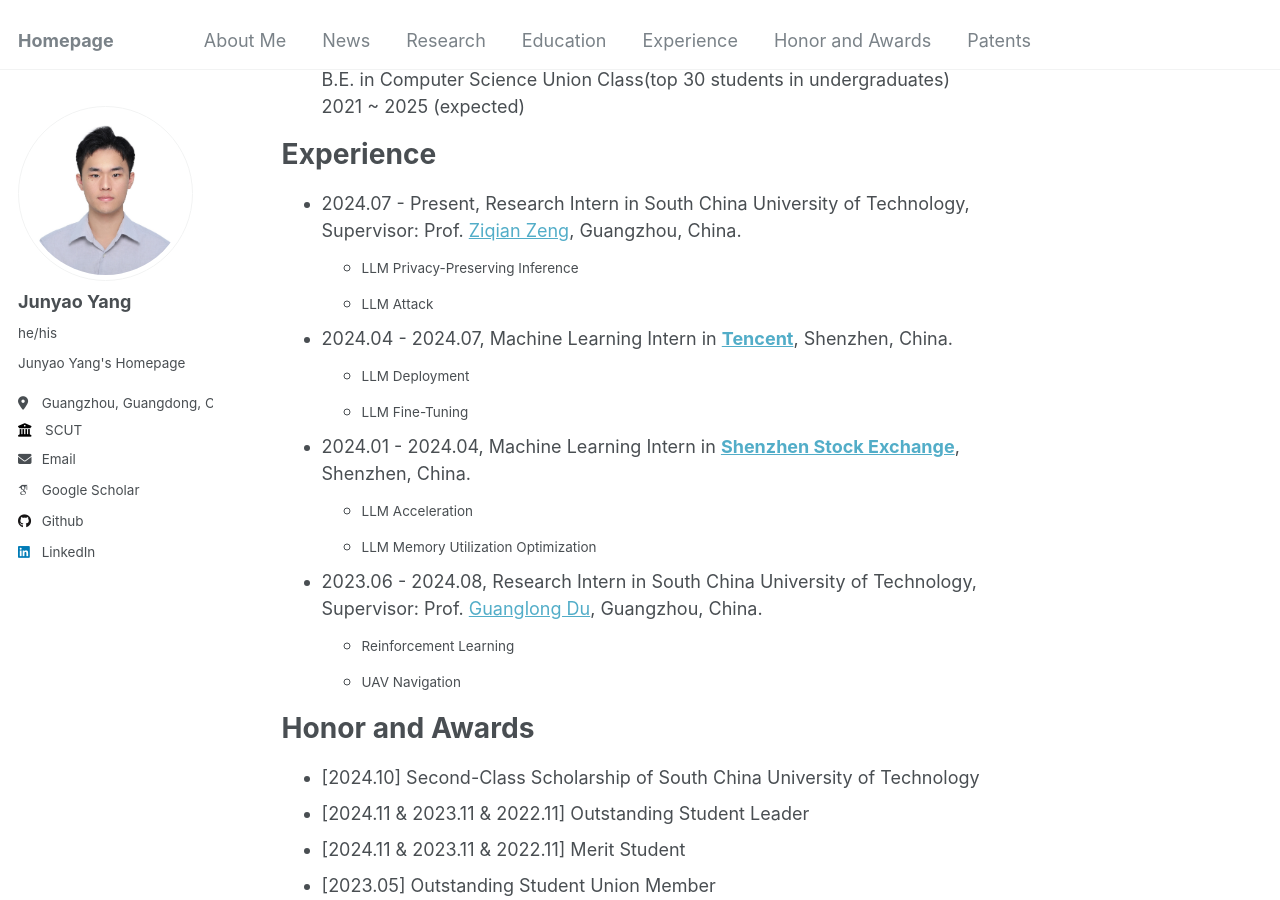
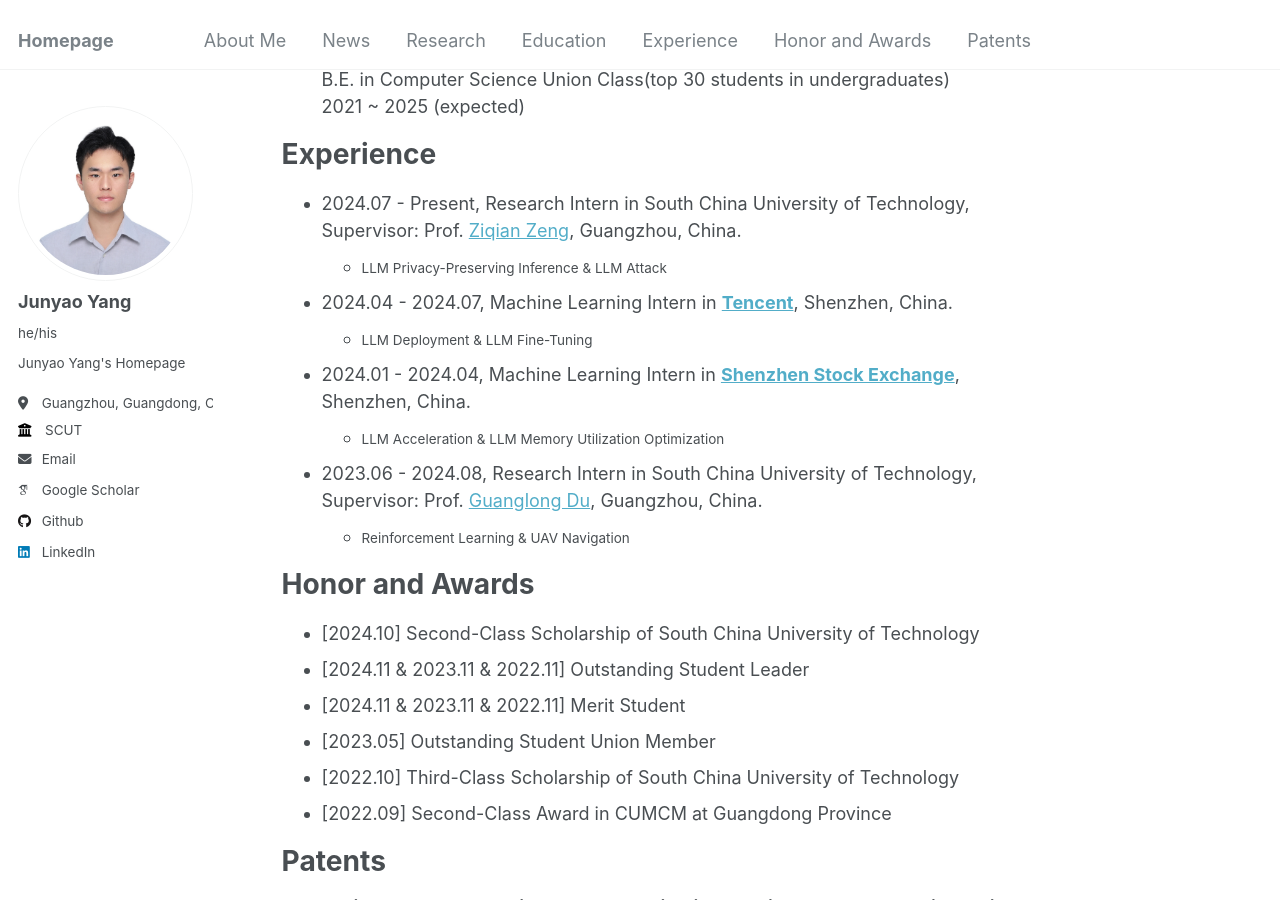
Before and after one commit to jyyang26/jyyang26.github.io, a Jekyll site: the page built from _pages/about.md, in a window 1280 px wide and 900 px high, scrolled down 910 px. Built offline with Jekyll 4.4.1, drawn with Linux system fonts in a browser that asks for light colours; some web fonts are replaced.

```diff
--- a/_pages/about.md
+++ b/_pages/about.md
@@ -36,17 +36,13 @@ Education
 Experience
 ======
 - 2024.07 - Present, Research Intern in South China University of Technology, Supervisor: Prof. [Ziqian Zeng](https://ziqianzeng.github.io/),     Guangzhou, China.
-  - <small>LLM Privacy-Preserving Inference</small>
-  - <small>LLM Attack</small>
+  - <small>LLM Privacy-Preserving Inference & LLM Attack</small>
 - 2024.04 - 2024.07, Machine Learning Intern in **[Tencent](https://kf.qq.com/)**,     Shenzhen, China.
-  - <small>LLM Deployment</small>
-  - <small>LLM Fine-Tuning</small>
+  - <small>LLM Deployment & LLM Fine-Tuning</small>
 - 2024.01 - 2024.04, Machine Learning Intern in **[Shenzhen Stock Exchange](https://www.szse.cn/English/index.html)**,     Shenzhen, China.
-  - <small>LLM Acceleration</small>
-  - <small>LLM Memory Utilization Optimization</small>
+  - <small>LLM Acceleration & LLM Memory Utilization Optimization</small>
 - 2023.06 - 2024.08, Research Intern in South China University of Technology, Supervisor: Prof. [Guanglong Du](https://www2.scut.edu.cn/duguanglong/),     Guangzhou, China.
-  - <small>Reinforcement Learning</small>
-  - <small>UAV Navigation</small>
+  - <small>Reinforcement Learning & UAV Navigation</small>
 
 
 Honor and Awards
```
